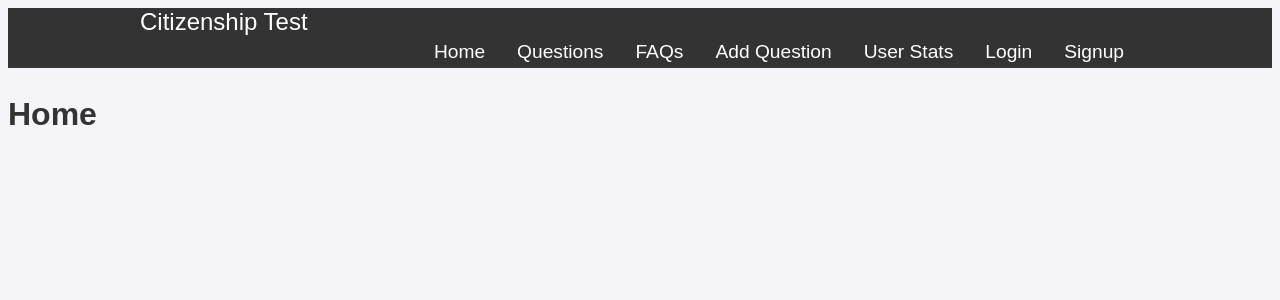
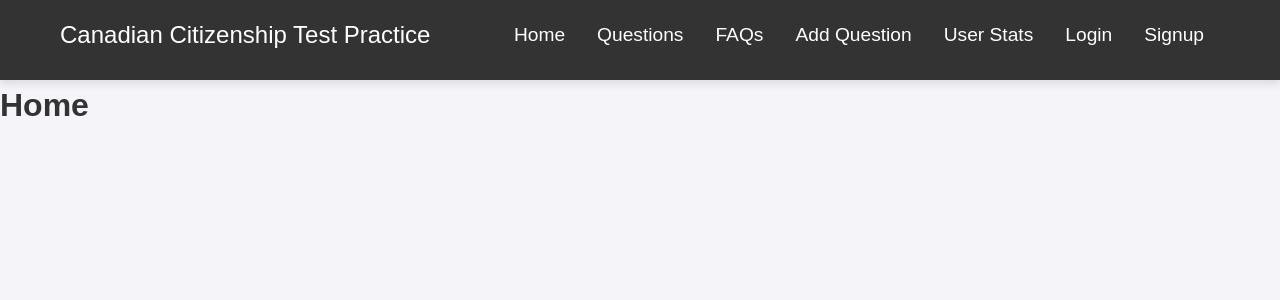
Before and after one commit to DiamondAhuja/Canadian-Citizenship-Test-Practice, a React app: page / in a window 1280 px wide. Shown: the top 300 px of the page. Built offline with nearby package versions, Linux system fonts and the light colour scheme; no server answers; the HTML template or start-up script is replaced by a standard one.

Commit message:
chore: Update Navbar component styling and functionality

```diff
--- a/public/index.html
+++ b/public/index.html
@@ -1,10 +1,14 @@
 <!DOCTYPE html>
 <html lang="en">
+
 <head>
     <meta charset="UTF-8">
     <title>React App</title>
+    <link rel="stylesheet" href="https://cdnjs.cloudflare.com/ajax/libs/font-awesome/5.15.3/css/all.min.css" />
 </head>
+
 <body>
     <div id="root"></div>
 </body>
+
 </html>
--- a/src/components/Navbar.tsx
+++ b/src/components/Navbar.tsx
@@ -1,4 +1,4 @@
-import React from "react";
+import React, { useState } from "react";
 import { Link } from "react-router-dom";
 import "../styles/Navbar.css";
 import { User } from "firebase/auth";
@@ -8,53 +8,85 @@ interface NavbarProps {
 }
 
 const Navbar: React.FC<NavbarProps> = ({ user }) => {
+  const [click, setClick] = useState(false);
+
+  const handleClick = () => setClick(!click);
+  const closeMobileMenu = () => setClick(false);
+
   return (
     <nav className="navbar">
       <div className="navbar-container">
-        <Link to="/" className="navbar-logo">
-          Citizenship Test
+        <Link to="/" className="navbar-logo" onClick={closeMobileMenu}>
+          Canadian Citizenship Test Practice
         </Link>
-        <ul className="nav-menu">
+        <div className="menu-icon" onClick={handleClick}>
+          <i className={click ? "fas fa-times" : "fas fa-bars"} />
+        </div>
+        <ul className={click ? "nav-menu active" : "nav-menu"}>
           <li className="nav-item">
-            <Link to="/" className="nav-links">
+            <Link to="/" className="nav-links" onClick={closeMobileMenu}>
               Home
             </Link>
           </li>
           <li className="nav-item">
-            <Link to="/questions" className="nav-links">
+            <Link
+              to="/questions"
+              className="nav-links"
+              onClick={closeMobileMenu}
+            >
               Questions
             </Link>
           </li>
           <li className="nav-item">
-            <Link to="/faqs" className="nav-links">
+            <Link to="/faqs" className="nav-links" onClick={closeMobileMenu}>
               FAQs
             </Link>
           </li>
           <li className="nav-item">
-            <Link to="/add-question" className="nav-links">
+            <Link
+              to="/add-question"
+              className="nav-links"
+              onClick={closeMobileMenu}
+            >
               Add Question
             </Link>
           </li>
           <li className="nav-item">
-            <Link to="/user-stats" className="nav-links">
+            <Link
+              to="/user-stats"
+              className="nav-links"
+              onClick={closeMobileMenu}
+            >
               User Stats
             </Link>
           </li>
           {user ? (
             <li className="nav-item">
-              <Link to="/logout" className="nav-links">
+              <Link
+                to="/logout"
+                className="nav-links"
+                onClick={closeMobileMenu}
+              >
                 Logout
               </Link>
             </li>
           ) : (
             <>
               <li className="nav-item">
-                <Link to="/login" className="nav-links">
+                <Link
+                  to="/login"
+                  className="nav-links"
+                  onClick={closeMobileMenu}
+                >
                   Login
                 </Link>
               </li>
               <li className="nav-item">
-                <Link to="/signup" className="nav-links">
+                <Link
+                  to="/signup"
+                  className="nav-links"
+                  onClick={closeMobileMenu}
+                >
                   Signup
                 </Link>
               </li>
--- a/src/styles/Navbar.css
+++ b/src/styles/Navbar.css
@@ -1,38 +1,76 @@
+/* Reset some basic styles for consistency across browsers */
+* {
+  margin: 0;
+  padding: 0;
+  box-sizing: border-box;
+}
+
+/* Container styling */
 .navbar {
-    background: #333;
-    height: 60px;
+  background-color: #333;
+  height: 80px;
   display: flex;
   justify-content: center;
   align-items: center;
   font-size: 1.2rem;
+  position: sticky;
+  top: 0;
+  z-index: 1000;
+  box-shadow: 0 4px 8px rgba(0, 0, 0, 0.1);
 }
 
 .navbar-container {
   display: flex;
   justify-content: space-between;
-    height: 60px;
-    z-index: 1;
+  align-items: center;
+  height: 80px;
+  max-width: 1200px;
   width: 100%;
-    max-width: 1000px;
   padding: 0 20px;
 }
 
+/* Logo styling */
 .navbar-logo {
   color: #fff;
   justify-self: start;
   cursor: pointer;
   text-decoration: none;
   font-size: 1.5rem;
+  display: flex;
+  align-items: center;
 }
 
+/* Menu icon styling */
+.menu-icon {
+  display: none;
+}
+
+.menu-icon i {
+  color: #fff;
+  font-size: 2rem;
+}
+
+/* Navbar items styling */
 .nav-menu {
   display: flex;
+  align-items: center;
   list-style: none;
   text-align: center;
 }
 
+.nav-menu.active {
+  display: flex;
+  flex-direction: column;
+  position: absolute;
+  top: 80px;
+  left: 0;
+  width: 100%;
+  height: calc(100vh - 80px);
+  background-color: #333;
+}
+
 .nav-item {
-    height: 60px;
+  height: 80px;
 }
 
 .nav-links {
@@ -42,9 +80,41 @@
   text-decoration: none;
   padding: 0 1rem;
   height: 100%;
+  transition: all 0.2s ease-in-out;
 }
 
 .nav-links:hover {
   background-color: #575757;
   border-radius: 4px;
 }
+
+/* Mobile menu styling */
+@media screen and (max-width: 960px) {
+  .menu-icon {
+    display: block;
+    cursor: pointer;
+  }
+
+  .nav-menu {
+    display: none;
+    width: 100%;
+  }
+
+  .nav-menu.active {
+    display: flex;
+    flex-direction: column;
+    align-items: center;
+    width: 100%;
+  }
+
+  .nav-item {
+    width: 100%;
+  }
+
+  .nav-links {
+    text-align: center;
+    padding: 2rem;
+    width: 100%;
+    display: table;
+  }
+}
```
Lines whose indentation alone changed are shown as unchanged.
